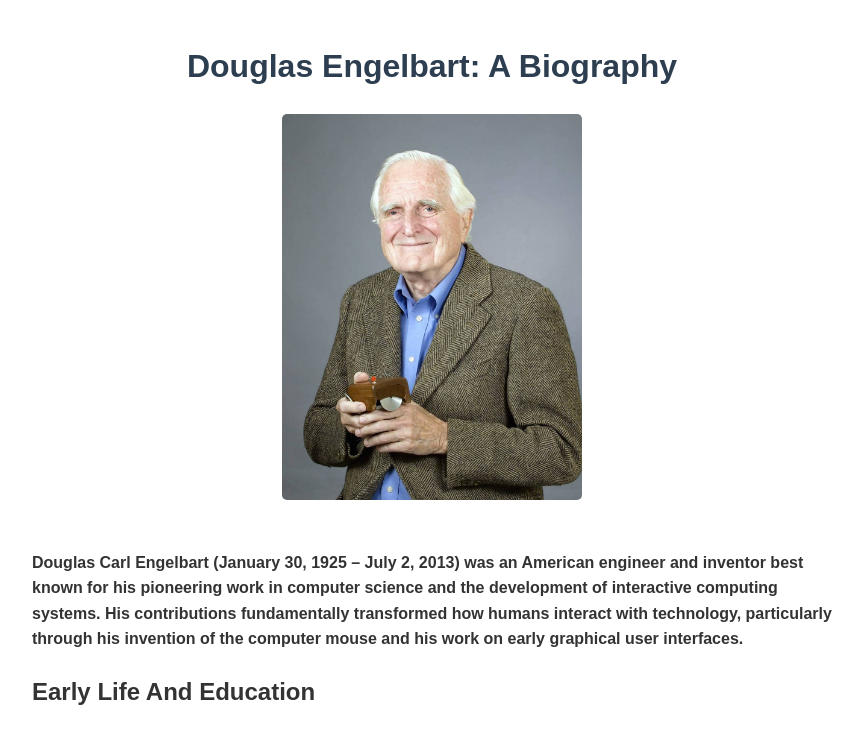
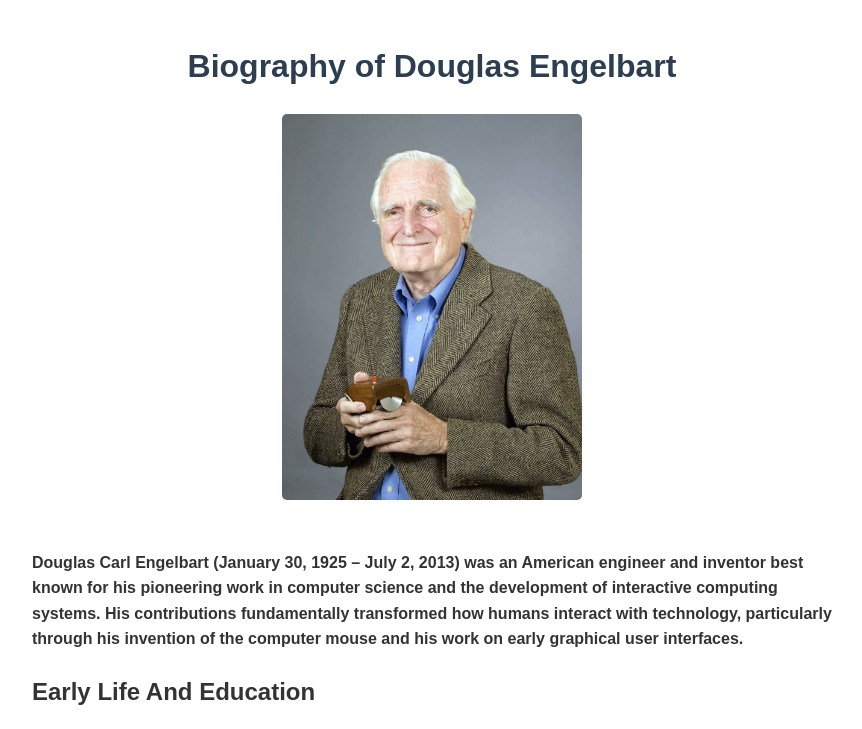
Before and after one commit to J4ceVllrz/J4ceVllrz-github.com, a plain HTML site: page index.html in a window 1280 px wide. Shown: the top 729 px of the page, without its empty margins (208-1070 px from the left). Drawn offline with Linux system fonts and the light colour scheme.

Commit message:
Update index.html

```diff
--- a/index.html
+++ b/index.html
@@ -38,7 +38,7 @@
 </head>
 <body>
     <header>
-        <h1>Douglas Engelbart: A Biography</h1>
+        <h1>Biography of Douglas Engelbart</h1>
     </header>
 
     <main>
```
